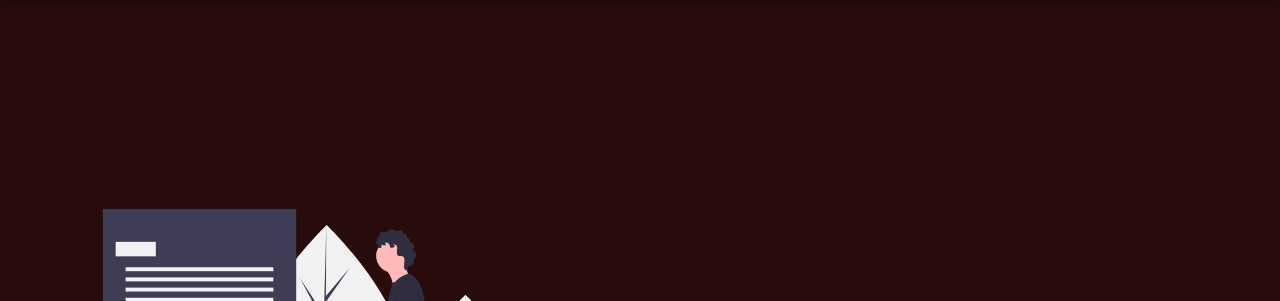
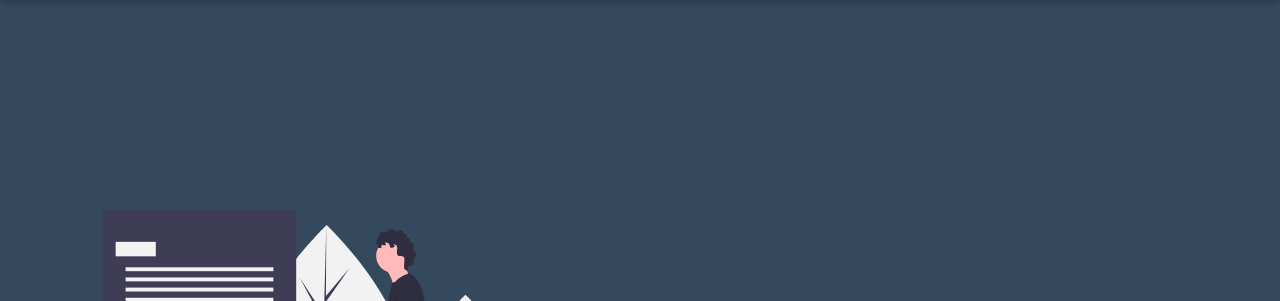
Before and after one commit to rooshanahmed/Gatsby-Blog-Site, a Gatsby site: page / in a window 1280 px wide. Shown: the part 83-384 px from the top of the page. Built offline with nearby package versions, Linux system fonts and the light colour scheme; Gatsby itself is replaced by a stand-in of ours; a web font is replaced by a local one.

Commit message:
Update Home.tsx

```diff
--- a/src/components/Home.tsx
+++ b/src/components/Home.tsx
@@ -15,7 +15,7 @@ const useStyles = makeStyles((theme: Theme) =>
       display: "flex",
       alignItems: "center",
       justifyContent: "center",
-      backgroundColor: "#280B0B",
+      backgroundColor: "#34495E",
       minHeight: "100vh",
     },
     img: {
```
